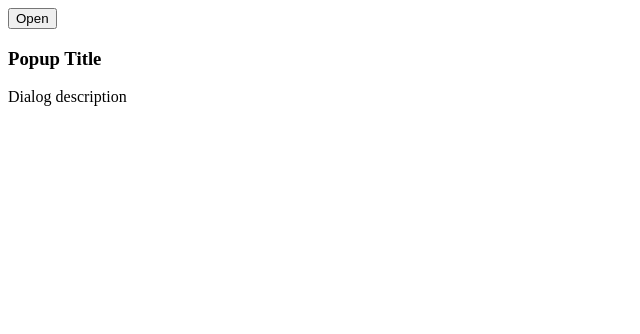
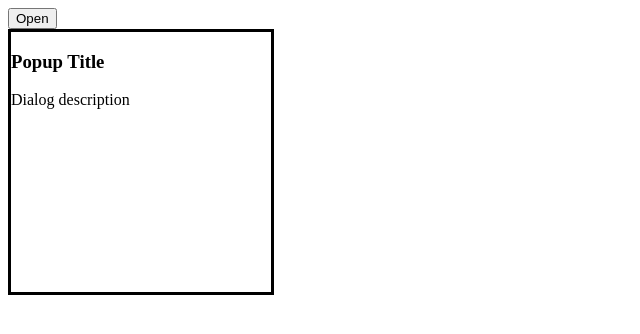
Before and after one commit to rdesoky/test-narrator, a plain HTML site: page index.html in a window 1280 px wide. Both pictures are taken after a click on the button "Open". Shown: the whole page, without its empty margins (0-640 px from the left). Drawn offline with Linux system fonts and the light colour scheme.

Commit message:
Set a popup a border and absolute position

```diff
--- a/index.html
+++ b/index.html
@@ -9,14 +9,14 @@
         window.addEventListener("DOMContentLoaded",()=>{
             document.getElementById("PopupBtn").addEventListener("click",(e)=>{
                 showPopup = !showPopup;
-                document.getElementById("PopupBtn").style.display = showPopup ? "" : "none";
+                document.getElementById("Popup").style.display = showPopup ? "" : "none";
             })
         })
     </script>
 </head>
 <body>
     <button id="PopupBtn">Open</button>
-    <div id="Popup" role="dialog">
+    <div id="Popup" role="dialog" style="position:absolute;width:260px;height:260px;display:none;border:solid">
         <h3>Popup Title</h3><div>Dialog description</div></div>
 </body>
 </html>
```
